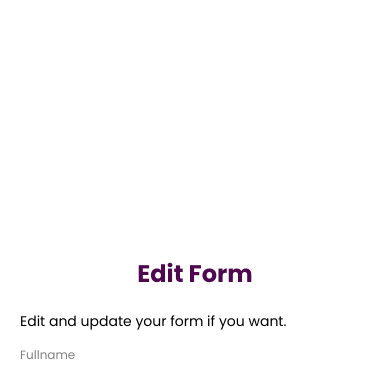
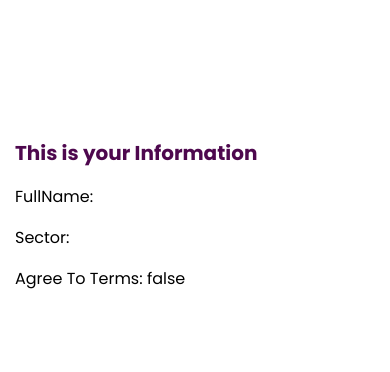
Before and after one commit to The2MinEngineer/test-project, a React (Create React App) app: page /edit-form/1 in a window 390 px wide. Shown: the top 372 px of the page. Built offline with nearby package versions, Linux system fonts and the light colour scheme; no server answers.

Commit message:
Updated edit form

```diff
--- a/src/pages/edit-page/EditForm.css
+++ b/src/pages/edit-page/EditForm.css
@@ -1,3 +1,22 @@
+.overall-container {
+  display: flex;
+  justify-content: center;
+  align-items: center;
+  gap: 40px;
+}
+
+.information {
+  max-width: 360px;
+  background-color: white;
+  padding: 24px;
+  border-radius: 12px;
+}
+
+.information h1 {
+  font-size: 20px;
+  color: rgb(78, 8, 78);
+}
+
 form {
   background-color: white;
   padding: 0px 60px;
@@ -67,6 +86,14 @@ button {
 }
 
 @media (max-width: 768px) {
+  .overall-container {
+    flex-direction: column;
+  }
+
+  .information {
+    width: 100%;
+  }
+
   form {
     padding: 0px 20px;
     max-width: 100%;
--- a/src/pages/edit-page/EditForm.jsx
+++ b/src/pages/edit-page/EditForm.jsx
@@ -9,6 +9,13 @@ const EditForm = () => {
   const { id } = useParams();
 
   const [formData, setFormData] = useState({
+    fullName: '',
+    sector: '',
+    agreeToTerms: false,
+  });
+
+  const [updatedData, setUpdatedData] = useState({
+    // Track updated data
     fullName: '',
     sector: '',
     agreeToTerms: false,
@@ -27,6 +34,12 @@ const EditForm = () => {
       try {
         const userData = await fetchUserData(id);
         setFormData({
+          fullName: userData.fullName,
+          sector: userData.sector,
+          agreeToTerms: userData.agreeToTerms,
+        });
+
+        setUpdatedData({
           fullName: userData.fullName,
           sector: userData.sector,
           agreeToTerms: userData.agreeToTerms,
@@ -60,6 +73,7 @@ const EditForm = () => {
     try {
       await updateUser(id, formData);
 
+      setUpdatedData({ ...formData });
       setSuccessMessage('User data updated successfully.');
     } catch (error) {
       console.error('Request was not successful', error);
@@ -79,6 +93,15 @@ const EditForm = () => {
   }, [successMessage]);
 
   return (
+    <div className="overall-container">
+      <div className="information">
+        <h1>This is your Information</h1>
+        <div>
+          <p>FullName: {updatedData.fullName}</p>
+          <p>Sector: {updatedData.sector}</p>
+          <p>Agree To Terms: {updatedData.agreeToTerms.toString()}</p>
+        </div>
+      </div>
       <form onSubmit={handleSubmit}>
         <h2>Edit Form</h2>
         <p className="sub-title">Edit and update your form if you want.</p>
@@ -141,6 +164,7 @@ const EditForm = () => {
         )}
         <button type="submit">Update</button>
       </form>
+    </div>
   );
 };
 
```
Lines whose indentation alone changed are shown as unchanged.
